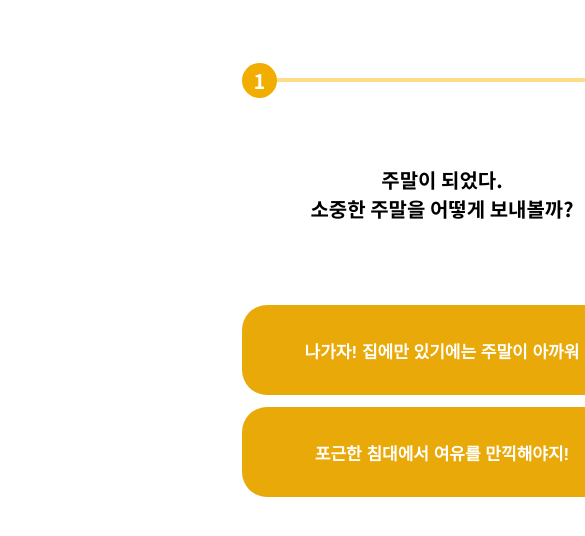
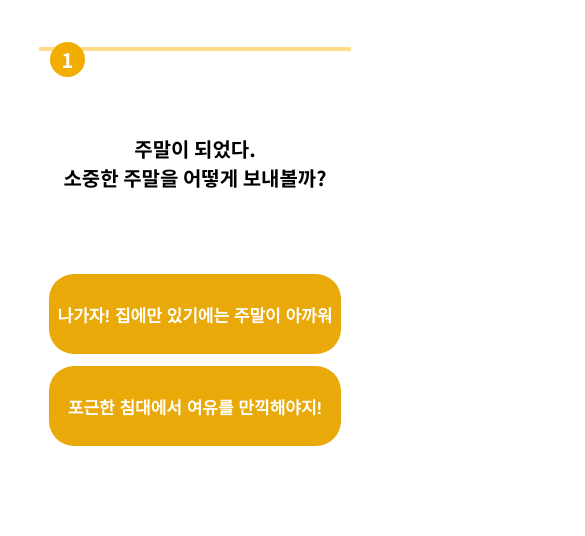
Before and after one commit to ksknote/mbti, a React (Create React App) app: page /testpage in a window 390 px wide. Shown: the top 536 px of the page, 585 px wide, since content can reach past the window. Built offline with nearby package versions, Linux system fonts and the light colour scheme.

Commit message:
[modified]모바일 반응형으로 수정

```diff
--- a/src/components/main.js
+++ b/src/components/main.js
@@ -7,6 +7,8 @@ function Main(props) {
   let navigate = useNavigate();
 
   return (
+    <div className="body">
+      <div className="root">
         <div className="wrap">
           <div className="container">
             <div className="header">
@@ -47,6 +49,8 @@ function Main(props) {
             </div>
           </div>
         </div>
+      </div>
+    </div>
   );
 }
 
--- a/src/components/resultpage.js
+++ b/src/components/resultpage.js
@@ -271,6 +271,8 @@ function Resultpage(props) {
   let userMbti = props.MBTI;
   console.log(userMbti);
   return (
+    <div className="body">
+      <div className="root">
         <div className="wrap">
           <div className="container">
             <div id="result-container">
@@ -291,7 +293,7 @@ function Resultpage(props) {
                 navigate("/");
               }}
             >
-          다시하기
+              테스트 다시 하기
             </button>
 
             <button
@@ -308,8 +310,10 @@ function Resultpage(props) {
               <p>이 테스트 공유하기</p>
             </button>
             <button className="result-btn download" onClick={() => onCapture()}>
-          결과 이미지 다운로드
+              결과 이미지 다운로드 (PC)
             </button>
+          </div>
+        </div>
       </div>
     </div>
   );
--- a/src/components/style/main.css
+++ b/src/components/style/main.css
@@ -1,13 +1,50 @@
 @import "./fonts.css";
 
+/* .body {
+  position: relative;
+  max-width: 500px;
+  width: 100%;
+  height: 100%;
+  margin: auto !important;
+  background: white;
+  overflow: hidden;
+  display: block;
+}
+
+.root {
+  display: flex;
+  flex-direction: column;
+  justify-content: flex-start;
+  position: fixed;
+  max-width: 500px;
+  width: 100%;
+  height: 100%;
+  margin: 0;
+  padding: 0;
+  overflow: hidden;
+}
 .wrap {
-  width: 100vh;
+  flex: 1;
+  overflow-y: auto;
+  z-index: 0;
+  margin: 0;
+  padding: 0;
+  display: block;
+} */
+
+.body {
+  max-width: 500px;
+  width: 100%;
+  height: 100%;
   margin: 0 auto;
-  padding: 0 20px;
+  padding: 0;
 }
 .container {
-  width: 320px;
-  margin: 0 auto;
+  width: 100%;
+  height: 100%;
+  padding: 10% 20px 0;
+  text-align: center;
+  margin: 0;
   font-family: "Noto Sans KR", sans-serif;
   display: flex;
   flex-direction: column;
--- a/src/components/style/resultpage.css
+++ b/src/components/style/resultpage.css
@@ -1,9 +1,50 @@
 @import "./fonts.css";
+/*
+.body {
+  position: relative;
+  max-width: 500px;
+  width: 100%;
+  height: 100%;
+  margin: auto !important;
+  background: white;
+  overflow: hidden;
+  display: block;
+}
 
+.root {
+  display: flex;
+  flex-direction: column;
+  justify-content: flex-start;
+  position: fixed;
+  max-width: 500px;
+  width: 100%;
+  height: 100%;
+  margin: 0;
+  padding: 0;
+  overflow: hidden;
+}
+.wrap {
+  flex: 1;
+  overflow-y: auto;
+  z-index: 0;
+  margin: 0;
+  padding: 0;
+  display: block;
+} */
+
+.body {
+  max-width: 500px;
+  width: 100%;
+  height: 100%;
+  margin: 0 auto;
+  padding: 0;
+}
 .container {
-  width: 400px;
-  height: auto;
-  margin: 70px auto;
+  width: 100%;
+  height: 100%;
+  padding: 10% 0;
+  text-align: center;
+  margin: 0;
   font-family: "Noto Sans KR", sans-serif;
   display: flex;
   flex-direction: column;
@@ -49,7 +90,7 @@
 .result-btn {
   background-color: #f2ae00;
   border: none;
-  width: 90%;
+  width: 80%;
   height: 50px;
   border-radius: 50px;
   font-size: 20px;
--- a/src/components/style/testpage.css
+++ b/src/components/style/testpage.css
@@ -1,9 +1,50 @@
 @import "./fonts.css";
 
+/* .body {
+  position: relative;
+  max-width: 500px;
+  width: 100%;
+  height: 100%;
+  margin: auto !important;
+  background: white;
+  overflow: hidden;
+  display: block;
+}
+
+.root {
+  display: flex;
+  flex-direction: column;
+  justify-content: flex-start;
+  position: fixed;
+  max-width: 500px;
+  width: 100%;
+  height: 100%;
+  margin: 0;
+  padding: 0;
+  overflow: hidden;
+}
+.wrap {
+  flex: 1;
+  overflow-y: auto;
+  z-index: 0;
+  margin: 0;
+  padding: 0;
+  display: block;
+} */
+
+.body {
+  max-width: 500px;
+  width: 100%;
+  height: 100%;
+  margin: 0 auto;
+  padding: 0;
+}
 .container {
-  width: 400px;
-  height: 100vh;
-  margin: 70px auto;
+  width: 100%;
+  height: 100%;
+  padding: 10% 20px 0;
+  text-align: center;
+  margin: 0;
   font-family: "Noto Sans KR", sans-serif;
   display: flex;
   flex-direction: column;
@@ -14,7 +55,7 @@
 hr {
   border: none;
   height: 4px;
-  width: 100%;
+  width: 80%;
   margin-bottom: 70px;
   border-width: 3px;
   background-color: #ffdd88;
@@ -24,14 +65,14 @@ hr {
   background-color: #f2ae00;
   width: 35px;
   height: 35px;
-  border-radius: 100%;
+  border-radius: 400px;
   text-align: center;
   line-height: 35px;
   color: white;
   font-size: 20px;
   font-weight: 600;
   position: absolute;
-  top: -7.5px;
+  top: 42px;
 }
 
 .que {
@@ -46,8 +87,8 @@ button.test-btn {
   background-color: #e9a908;
 
   border: none;
-  width: 400px;
-  height: 90px;
+  width: 75%;
+  height: 80px;
   border-radius: 25px;
   color: white;
   font-size: 17px;
--- a/src/components/testpage.js
+++ b/src/components/testpage.js
@@ -71,6 +71,8 @@ function Testpage(props) {
   });
 
   return (
+    <div className="body">
+      <div className="root">
         <div className="wrap">
           <div className="container">
             <hr />
@@ -120,11 +122,13 @@ function Testpage(props) {
             </button>
           </div>
         </div>
+      </div>
+    </div>
   );
 }
 
 export default Testpage;
 
 const QuestionIdx = styled.div`
-  left: ${(props) => (400 * (props.idx - 1)) / 12}px;
+  left: ${(props) => 50 + (400 * (props.idx - 1)) / 12}px;
 `;
```
Lines whose indentation alone changed are shown as unchanged.
